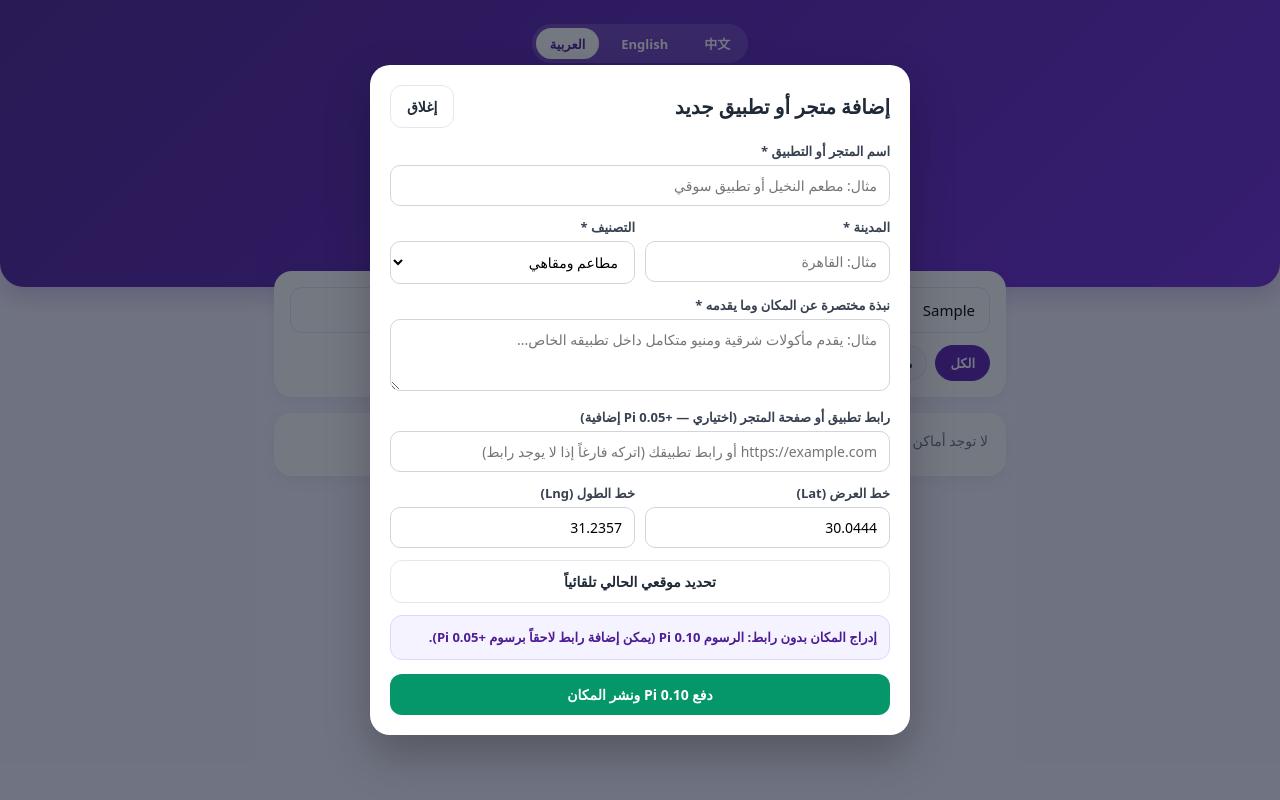
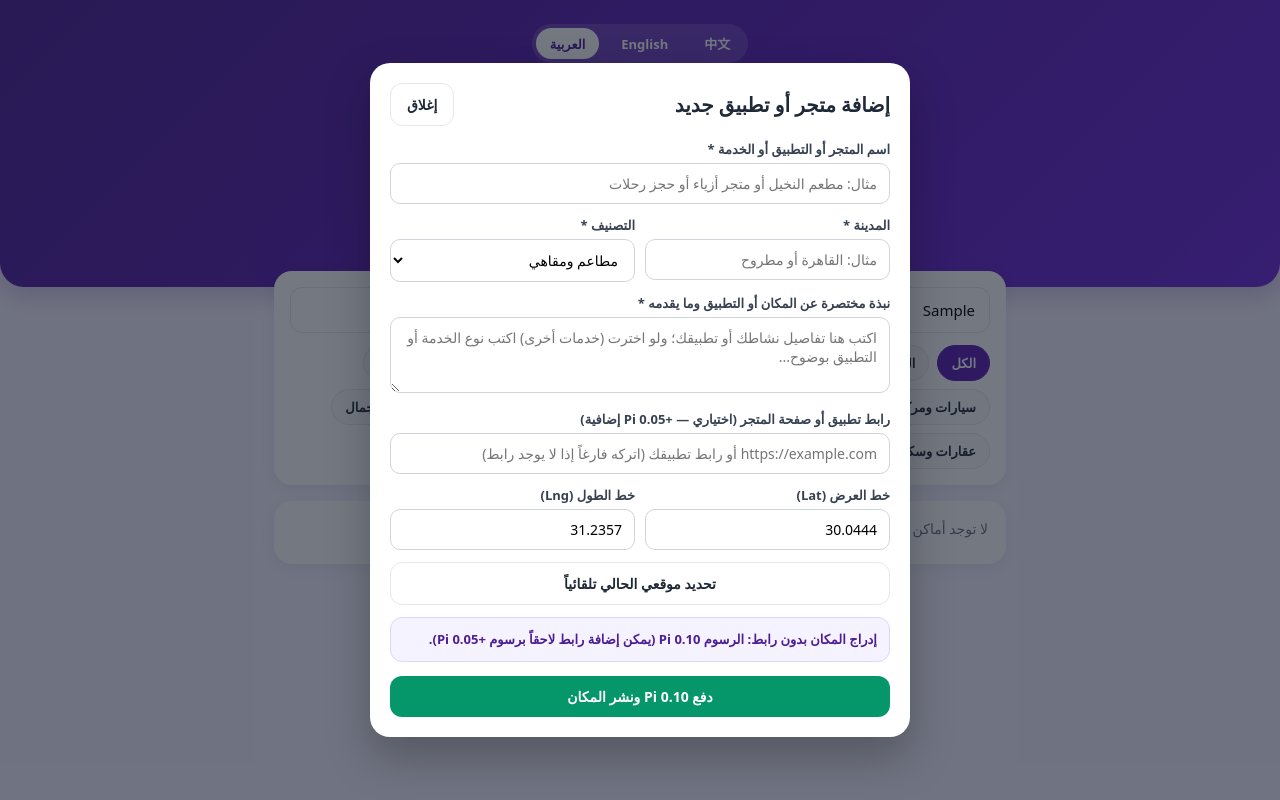
Before and after one commit to elnagar56/pi-places, a plain HTML site: page index.html in a window 1280 px wide. Both pictures are taken after typing "Sample" into the empty fields and a click on the button "+ أضف متجرك". Drawn offline with nearby package versions, Linux system fonts and the light colour scheme.

Commit message:
Improve form labels and add new categories
Updated placeholders and labels for better clarity in forms. Added new categories for selection.

```diff
--- a/index.html
+++ b/index.html
@@ -201,7 +201,7 @@
       border: 1px solid var(--border);
       background: #f9fafb;
       color: var(--text);
-      padding: 8px 14px;
+      padding: 8px 13px;
       border-radius: 999px;
       font-size: 13px;
       font-weight: 600;
@@ -341,7 +341,7 @@
     }
 
     textarea {
-      min-height: 72px;
+      min-height: 76px;
       resize: vertical;
     }
 
@@ -428,15 +428,25 @@
         type="text"
         id="searchInput"
         class="search-input"
-        placeholder="ابحث باسم المتجر أو التطبيق أو المدينة..."
+        placeholder="ابحث باسم المتجر أو التطبيق أو المدينة أو الخدمة..."
         oninput="renderPlaces()"
       />
       <div class="chips" id="categoryChips">
         <button type="button" class="chip active" data-cat="all" onclick="selectCategory('all')">الكل</button>
+        <button type="button" class="chip" data-cat="favorites" onclick="selectCategory('favorites')">المفضلة</button>
         <button type="button" class="chip" data-cat="restaurants" onclick="selectCategory('restaurants')">مطاعم ومقاهي</button>
-        <button type="button" class="chip" data-cat="electronics" onclick="selectCategory('electronics')">إلكترونيات</button>
-        <button type="button" class="chip" data-cat="services" onclick="selectCategory('services')">خدمات</button>
-        <button type="button" class="chip" data-cat="favorites" onclick="selectCategory('favorites')">المفضلة</button>
+        <button type="button" class="chip" data-cat="clothing" onclick="selectCategory('clothing')">ملابس وأزياء</button>
+        <button type="button" class="chip" data-cat="electronics" onclick="selectCategory('electronics')">إلكترونيات وصيانة</button>
+        <button type="button" class="chip" data-cat="sports" onclick="selectCategory('sports')">ألعاب رياضية ولياقة</button>
+        <button type="button" class="chip" data-cat="cars" onclick="selectCategory('cars')">سيارات ومركبات</button>
+        <button type="button" class="chip" data-cat="travel" onclick="selectCategory('travel')">مواصلات وقطارات وطيران</button>
+        <button type="button" class="chip" data-cat="shopping" onclick="selectCategory('shopping')">تسوق ومتاجر عامة</button>
+        <button type="button" class="chip" data-cat="apps" onclick="selectCategory('apps')">تطبيقات وألعاب</button>
+        <button type="button" class="chip" data-cat="health" onclick="selectCategory('health')">صحة وجمال</button>
+        <button type="button" class="chip" data-cat="realestate" onclick="selectCategory('realestate')">عقارات وسكن</button>
+        <button type="button" class="chip" data-cat="education" onclick="selectCategory('education')">تعليم وكورسات</button>
+        <button type="button" class="chip" data-cat="services" onclick="selectCategory('services')">خدمات عامة</button>
+        <button type="button" class="chip" data-cat="other" onclick="selectCategory('other')">خدمات أخرى</button>
       </div>
     </section>
 
@@ -453,29 +463,43 @@
 
       <form id="addPlaceForm" onsubmit="submitNewPlace(event)">
         <div class="form-group">
-          <label for="placeName">اسم المتجر أو التطبيق *</label>
-          <input type="text" id="placeName" required placeholder="مثال: مطعم النخيل أو تطبيق سوقي" />
+          <label for="placeName">اسم المتجر أو التطبيق أو الخدمة *</label>
+          <input type="text" id="placeName" required placeholder="مثال: مطعم النخيل أو متجر أزياء أو حجز رحلات" />
         </div>
 
         <div class="form-row">
           <div class="form-group">
             <label for="placeCity">المدينة *</label>
-            <input type="text" id="placeCity" required placeholder="مثال: القاهرة" />
+            <input type="text" id="placeCity" required placeholder="مثال: القاهرة أو مطروح" />
           </div>
 
           <div class="form-group">
             <label for="placeCategory">التصنيف *</label>
             <select id="placeCategory">
               <option value="restaurants">مطاعم ومقاهي</option>
-              <option value="electronics">إلكترونيات</option>
-              <option value="services">خدمات</option>
+              <option value="clothing">ملابس وأزياء</option>
+              <option value="electronics">إلكترونيات وصيانة</option>
+              <option value="sports">ألعاب رياضية ولياقة</option>
+              <option value="cars">سيارات ومركبات</option>
+              <option value="travel">مواصلات وقطارات وطيران</option>
+              <option value="shopping">تسوق ومتاجر عامة</option>
+              <option value="apps">تطبيقات وألعاب</option>
+              <option value="health">صحة وجمال</option>
+              <option value="realestate">عقارات وسكن</option>
+              <option value="education">تعليم وكورسات</option>
+              <option value="services">خدمات عامة</option>
+              <option value="other">خدمات أخرى</option>
             </select>
           </div>
         </div>
 
         <div class="form-group">
-          <label for="placeDesc">نبذة مختصرة عن المكان وما يقدمه *</label>
-          <textarea id="placeDesc" required placeholder="مثال: يقدم مأكولات شرقية ومنيو متكامل داخل تطبيقه الخاص..."></textarea>
+          <label for="placeDesc">نبذة مختصرة عن المكان أو التطبيق وما يقدمه *</label>
+          <textarea
+            id="placeDesc"
+            required
+            placeholder="اكتب هنا تفاصيل نشاطك أو تطبيقك؛ ولو اخترت (خدمات أخرى) اكتب نوع الخدمة أو التطبيق بوضوح..."
+          ></textarea>
         </div>
 
         <div class="form-group">
@@ -565,8 +589,18 @@
 
     const CATEGORY_LABELS = {
       restaurants: "مطاعم ومقاهي",
-      electronics: "إلكترونيات",
-      services: "خدمات"
+      clothing: "ملابس وأزياء",
+      electronics: "إلكترونيات وصيانة",
+      sports: "ألعاب رياضية ولياقة",
+      cars: "سيارات ومركبات",
+      travel: "مواصلات وقطارات وطيران",
+      shopping: "تسوق ومتاجر عامة",
+      apps: "تطبيقات وألعاب",
+      health: "صحة وجمال",
+      realestate: "عقارات وسكن",
+      education: "تعليم وكورسات",
+      services: "خدمات عامة",
+      other: "خدمات أخرى"
     };
 
     let currentLang = "ar";
```
